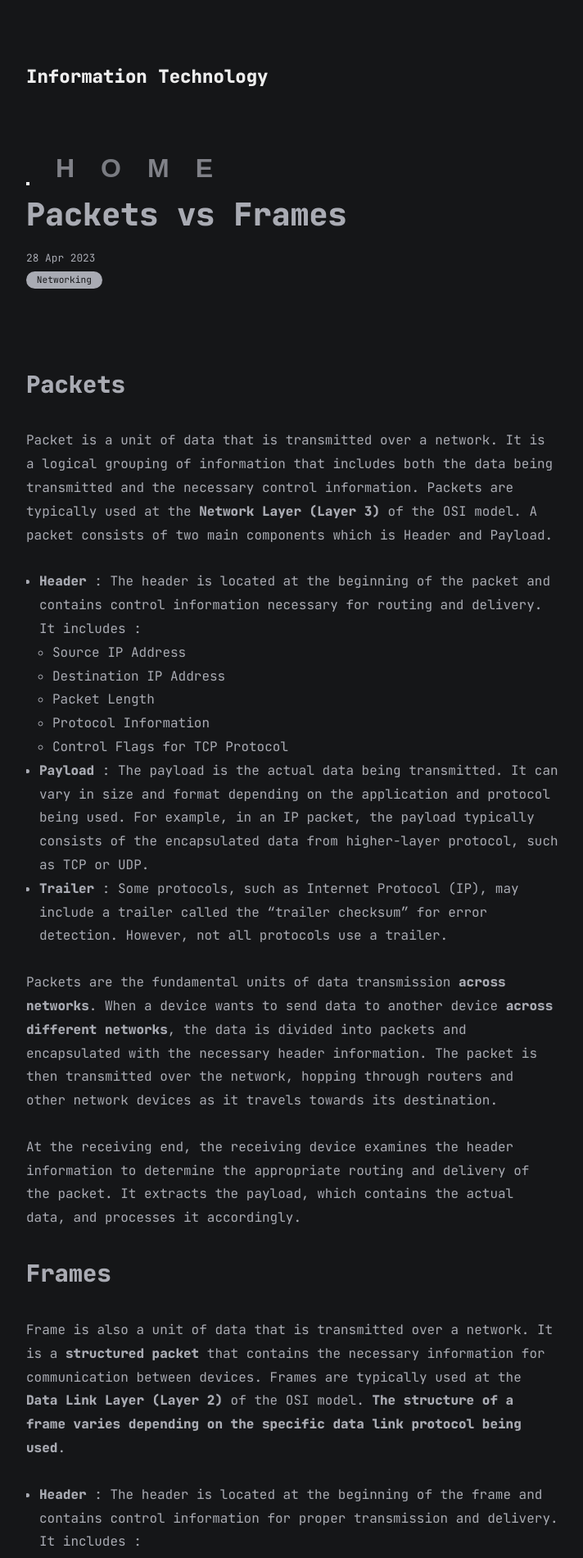
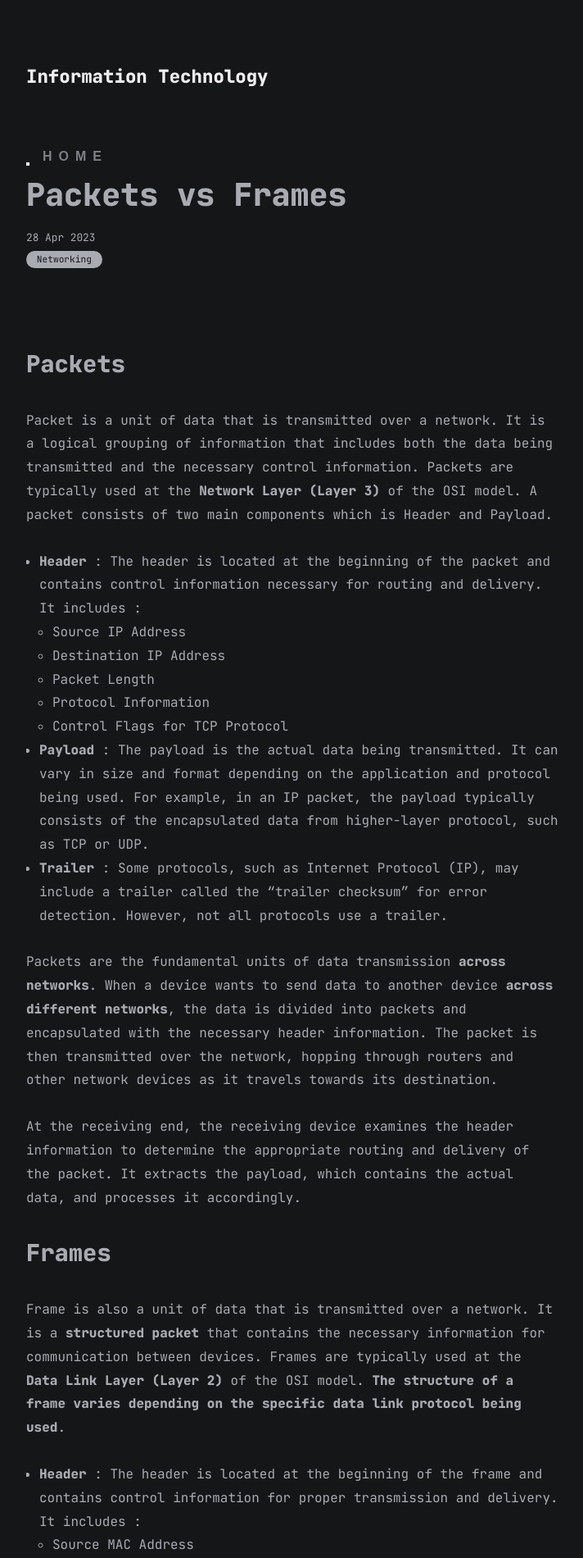
Before and after one commit to faridarif/faridarif.github.io, a Jekyll site: the page built from all_collections/_posts/2023-04-28-packets-vs-frames.md, in a window 1280 px wide. Shown: the top 1900 px of the page at 82% size, without its empty margins (283-995 px from the left). Built offline with Jekyll 4.4.1, drawn with Linux system fonts in a browser that asks for light colours.

Commit message:
Update glow-button.css

```diff
--- a/assets/css/glow-button.css
+++ b/assets/css/glow-button.css
@@ -1,3 +1,4 @@
+/*Glowing Button*/
 
 .glowing-btn {
   position: relative;
@@ -9,9 +10,9 @@
   background: none;
   perspective: 2em;
   font-family: "Raleway", sans-serif;
-  font-size: 2em;
+  font-size: 1em;
   font-weight: 900;
-  letter-spacing: 1em;
+  letter-spacing: 0.5em;
 
   -webkit-box-shadow: inset 0px 0px 0.5em 0px var(--glow-color),
     0px 0px 0.5em 0px var(--glow-color);
```
